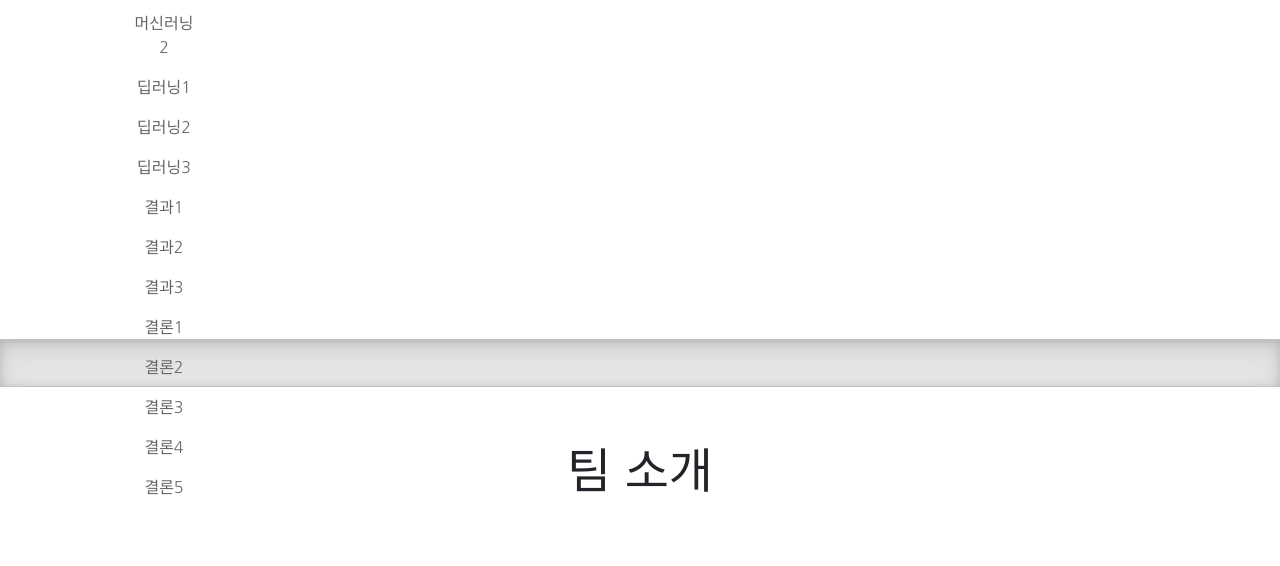
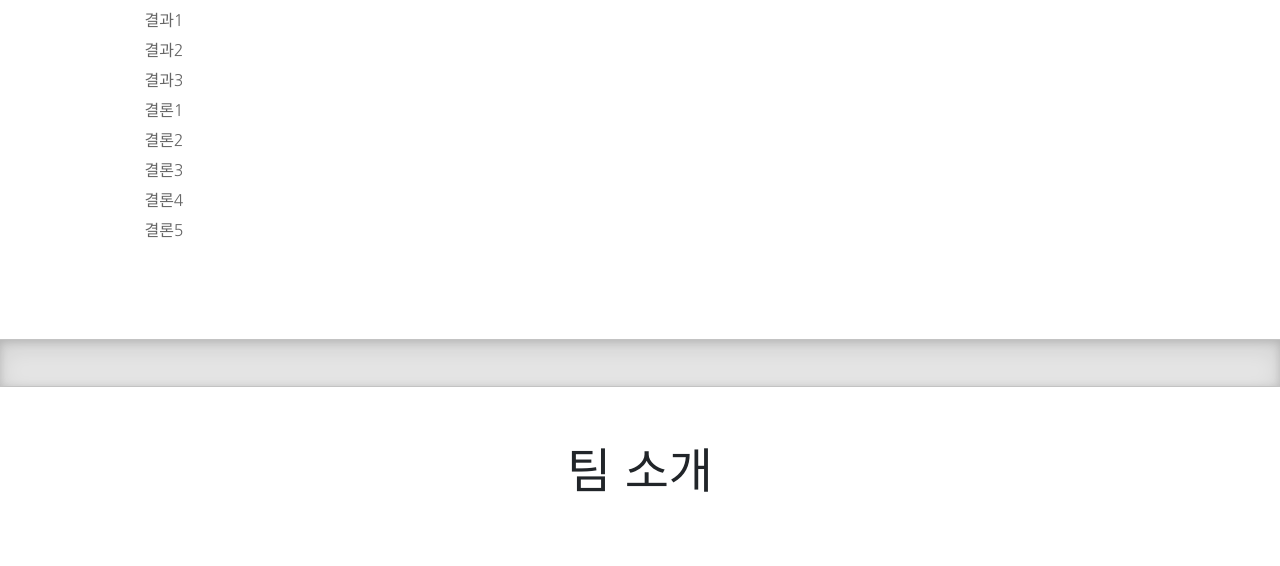
Before and after one commit to seoyoonjoannechang/seoyoonjoannechang.github.io, a plain HTML site: page index.html in a window 1280 px wide. Shown: the part 1309-1875 px from the top of the page. Drawn offline with nearby package versions, Linux system fonts and the light colour scheme.

Commit message:
Update index.html

```diff
--- a/index.html
+++ b/index.html
@@ -49,6 +49,8 @@
             button.tab {
                 color: #666666;
                 width: 100px;
+		height: 30px;
+		line-height: 15px
 
             }
             .tab.active {
```
